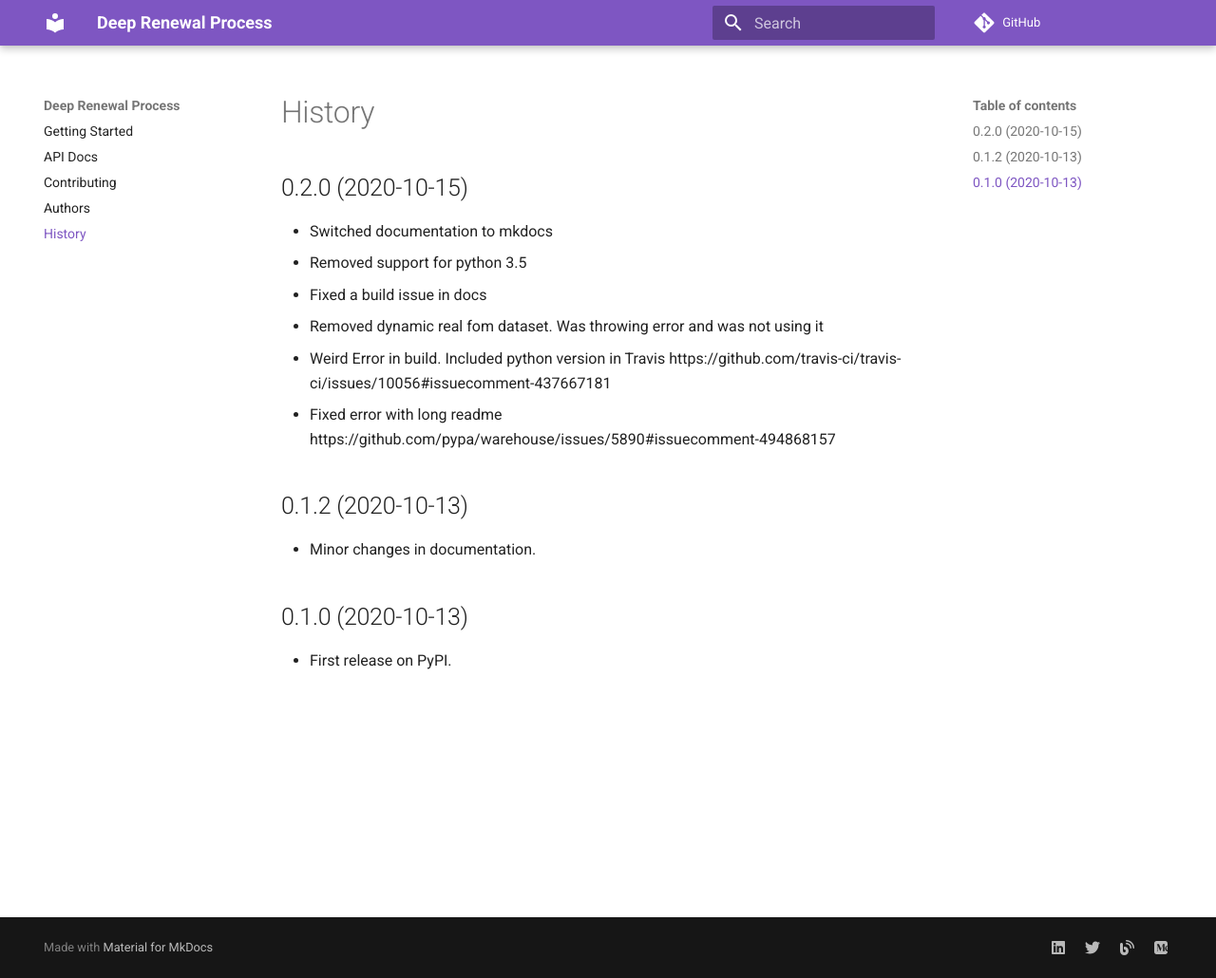
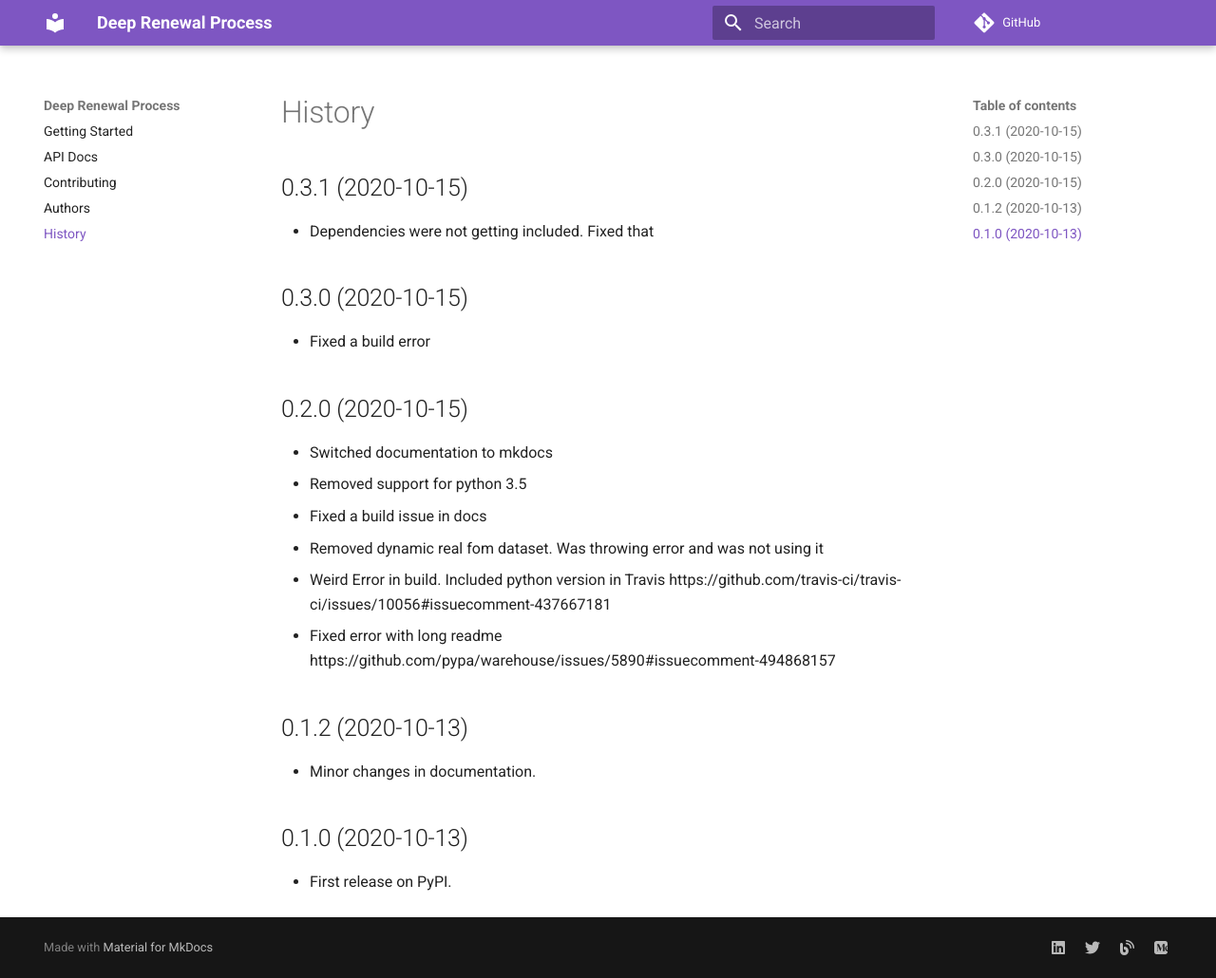
Before and after one commit to manujosephv/deeprenewalprocess, an MkDocs documentation site: the page built from docs/history.md, in a window 1280 px wide and 1030 px high. Shown: the whole window at 95% size. Built offline with MkDocs 1.6.1 and Material for MkDocs 9.7.7, drawn with Linux system fonts in a browser that asks for light colours; comment, search, counter and statistics services are not loaded.

Commit message:
-- fixed an issue with setup.py to include req

```diff
--- a/docs/history.md
+++ b/docs/history.md
@@ -1,5 +1,14 @@
 History
 =======
+0.3.1 (2020-10-15)
+------------------
+
+- Dependencies were not getting included. Fixed that
+
+0.3.0 (2020-10-15)
+------------------
+
+- Fixed a build error
 
 0.2.0 (2020-10-15)
 ------------------
--- a/setup.py
+++ b/setup.py
@@ -11,7 +11,7 @@
     history = history_file.read()
 
 # thelibFolder = os.path.dirname(os.path.realpath(__file__))
-requirementPath = '/requirements_dev.txt'
+requirementPath = 'requirements_dev.txt'
 requirements = []
 if os.path.isfile(requirementPath):
     with open(requirementPath) as f:
```
